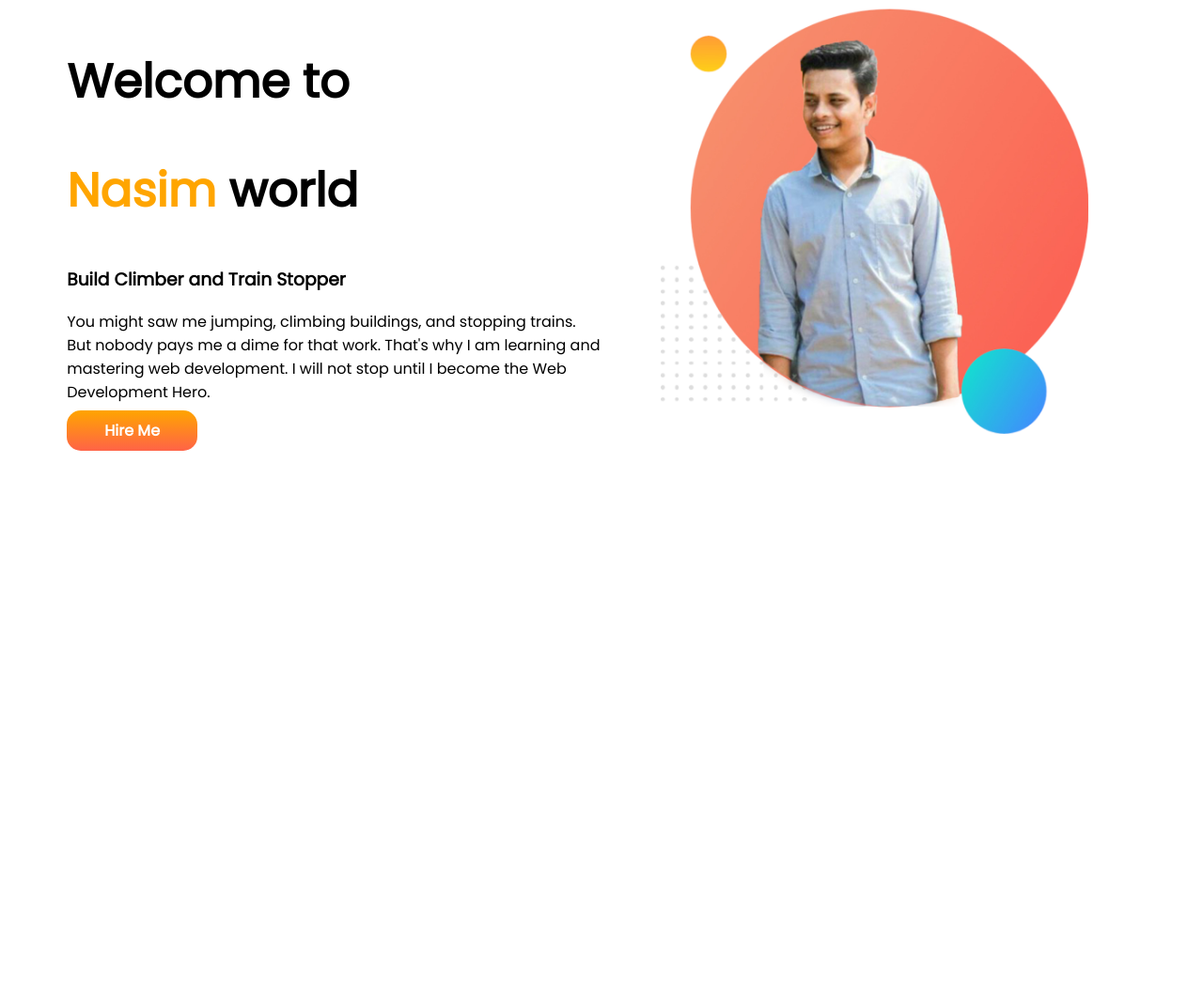
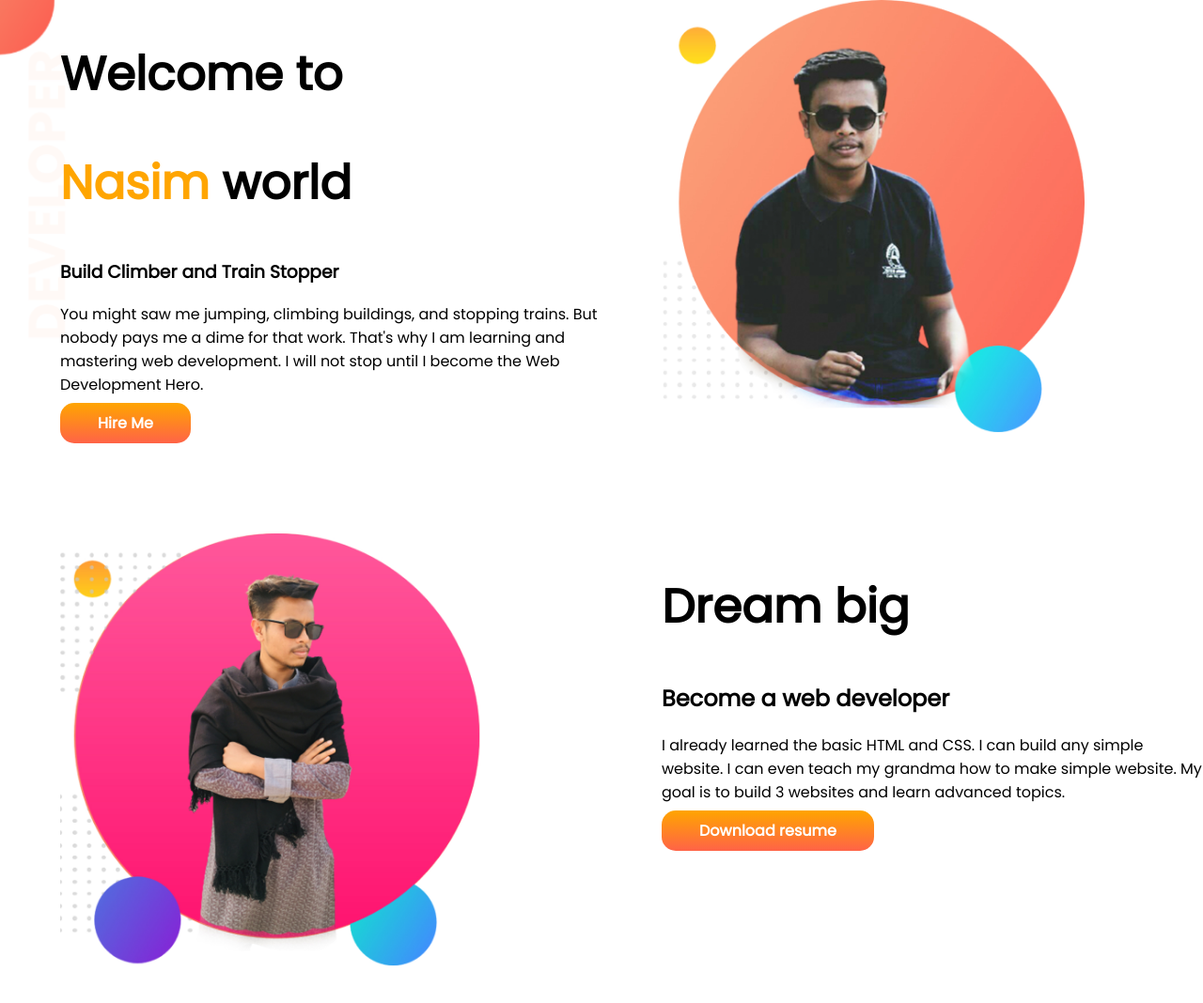
Before and after one commit to Nasim0509/Developer-portfolio, a plain HTML site: page index.html in a window 1280 px wide. Shown: the whole page at 94% size. Before the commit the page ends 800 px from the top, so only its background shows below. Drawn offline with Linux system fonts and the light colour scheme.

Commit message:
2nd-img-added

```diff
--- a/index.html
+++ b/index.html
@@ -13,7 +13,7 @@
 </head>
 
 <body>
-    <section>
+    <section class="backgroung-image">
         <div class="width">
             <h1>Welcome to </h1>
             <h1><span class="span-color">Nasim</span> world</h1>
@@ -24,7 +24,20 @@
             <a class="link-button" href="https://www.linkedin.com/in/md-nasimul-14a4aa1a4/" target="_blank">Hire Me</a>
         </div>
         <div class="width">
-            <img src="images/1.jpg" alt="Nasim1profile">
+            <img src="images/2.jpg" alt="Nasim1profile">
+        </div>
+    </section>
+    <section class="Dream big">
+        <div class="width">
+            <img src="images/3.jpg" alt="Nasim2profile">
+        </div>
+        <div class="width">
+            <h1>Dream big</h1>
+            <h2>Become a web developer</h2>
+            <p>I already learned the basic HTML and CSS. I can build any simple website. I can even teach my grandma how
+                to make simple website. My goal is to build 3 websites and learn advanced topics.</p>
+            <a class="link-button" target="_blank" href="">Download resume</a>
+
         </div>
     </section>
 </body>
--- a/style.css
+++ b/style.css
@@ -1,5 +1,6 @@
 body{
     font-family: 'Poppins', sans-serif;
+    margin: 0;
 }
 h1{
     font-size: 50px;
@@ -9,6 +10,7 @@ h1{
 }
 section{
     display: flex;
+    margin-bottom: 100px;
 }
 .width{
     width: 50%;
@@ -25,3 +27,8 @@ section{
     font-weight: 700;
     border-radius: 15px;
 }
+.backgroung-image{
+    background-image: url(images/top-banner.png);
+    background-repeat: no-repeat;
+
+}
```
Also changed, not shown: images/2.jpg (added), images/3.jpg (added).
